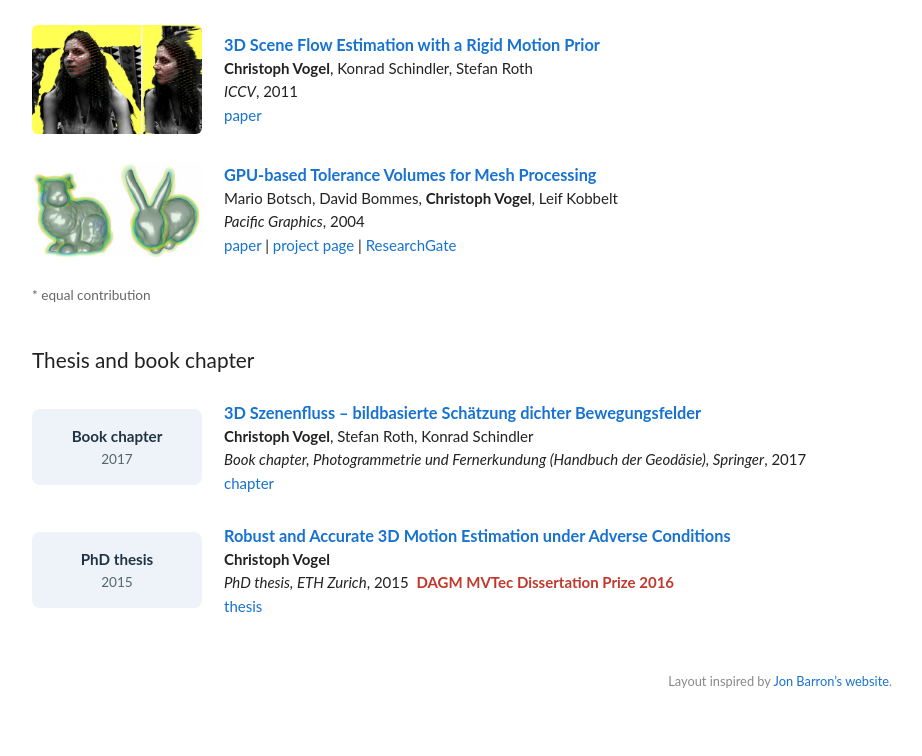
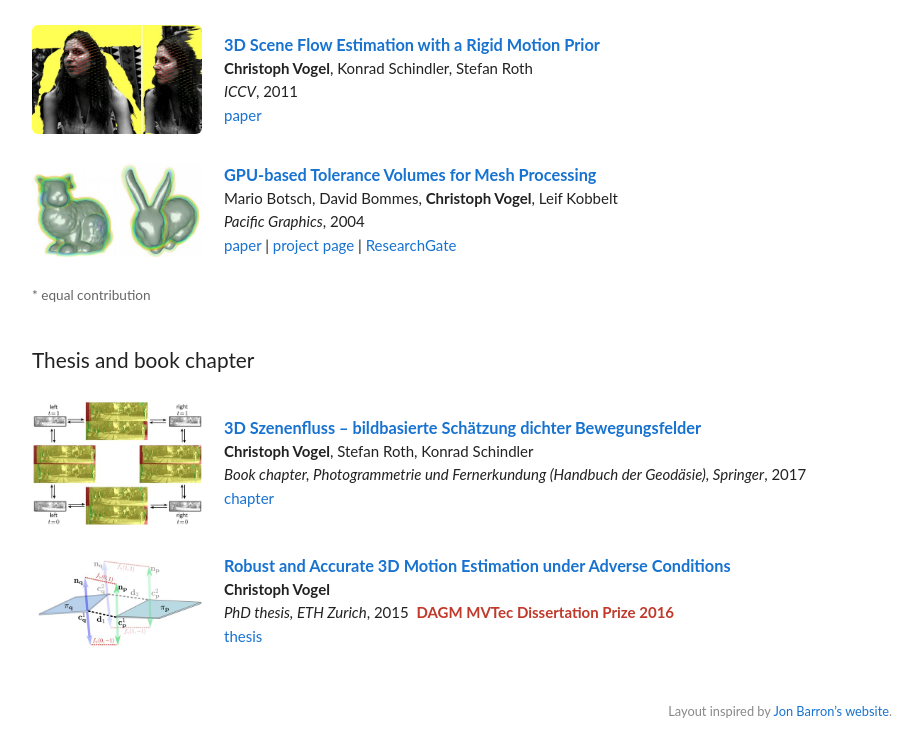
Before and after one commit to vogechri/vogechri.github.io, a plain HTML site: page index.html in a window 1280 px wide. Shown: the part 3481-4237 px from the top of the page, without its empty margins (178-1100 px from the left). Drawn offline with Linux system fonts and the light colour scheme.

Commit message:
Add thumbnails for thesis and book chapter
Co-authored-by: Copilot <223556219+Copilot@users.noreply.github.com>

```diff
--- a/index.html
+++ b/index.html
@@ -295,7 +295,7 @@
 
   <h2>Thesis and book chapter</h2>
       <div class="pub">
-        <div class="venue-tag">Book chapter<span>2017</span></div>
+        <img class="thumb" src="images/book_chapter.jpg" alt="3D Szenenfluss – bildbasierte Schätzung dichter Bewegungsfelder" loading="lazy">
         <div>
           <a class="title" href="https://link.springer.com/chapter/10.1007/978-3-662-47094-7_48">3D Szenenfluss – bildbasierte Schätzung dichter Bewegungsfelder</a><br>
           <strong>Christoph Vogel</strong>, Stefan Roth, Konrad Schindler<br>
@@ -304,7 +304,7 @@
         </div>
       </div>
       <div class="pub">
-        <div class="venue-tag">PhD thesis<span>2015</span></div>
+        <img class="thumb" src="images/thesis.jpg" alt="Robust and Accurate 3D Motion Estimation under Adverse Conditions" loading="lazy">
         <div>
           <a class="title" href="https://www.research-collection.ethz.ch/handle/20.500.11850/102049">Robust and Accurate 3D Motion Estimation under Adverse Conditions</a><br>
           <strong>Christoph Vogel</strong><br>
```
Also changed, not shown: images/book_chapter.jpg (added), images/thesis.jpg (added).
